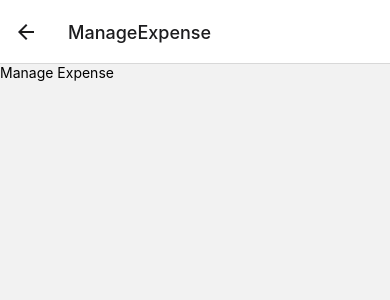
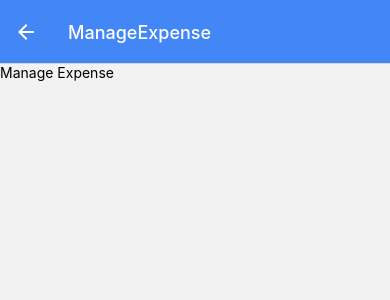
Before and after one commit to Edswel/expensetrackerapp, a React Native app: screen /ManageExpense in a window 390 px wide. Shown: the top 300 px of the page. Built offline with nearby package versions, Linux system fonts and the light colour scheme.

Commit message:
Basic styling for Expense Management

```diff
--- a/App.js
+++ b/App.js
@@ -50,9 +50,14 @@ export default function App() {
     <>
       <StatusBar style="auto" />
       <NavigationContainer>
-        <Stack.Navigator>
+        <Stack.Navigator screenOptions={{
+          headerStyle: { backgroundColor: GlobalStyles.colors.header },
+          headerTintColor: 'white'
+        }}>
           <Stack.Screen name='ExpensesOverview' component={ExpensesOverview} options={{ headerShown: false }} />
-          <Stack.Screen name='ManageExpense' component={ManageExpense} />
+          <Stack.Screen name='ManageExpense' component={ManageExpense} options={{
+            presentation: 'modal'
+          }} />
         </Stack.Navigator>
       </NavigationContainer>
     </>
```
